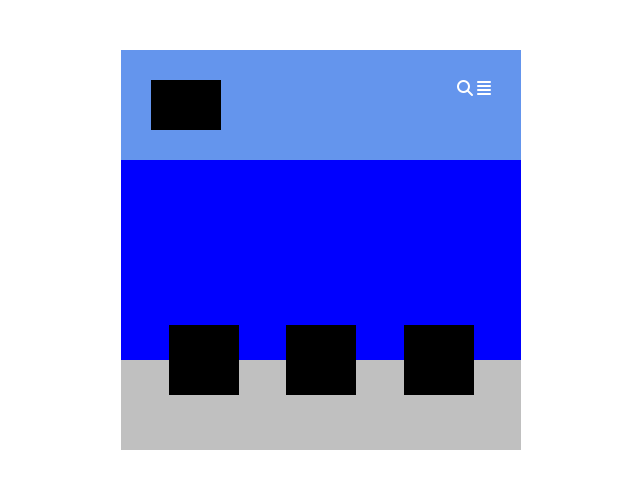
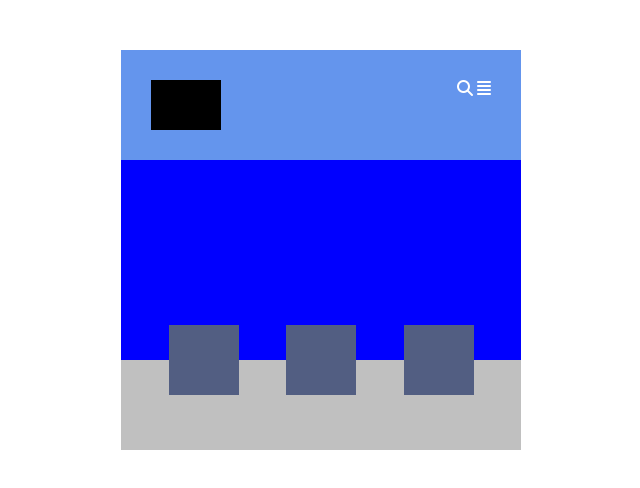
Before and after one commit to IvaschenkoAndrii/june2022-html, a plain HTML site: page lesson3/index.html in a window 1280 px wide. Shown: the whole page, without its empty margins (319-959 px from the left). Drawn offline with Linux system fonts and the light colour scheme.

Commit message:
Lesson3 - HW1

```diff
--- a/lesson3/style.css
+++ b/lesson3/style.css
@@ -43,7 +43,7 @@ body{
 .box3 div{
         height: 70px;
         width: 70px;
-        background: black;
+        background: #525e82;
         position: relative;
         top: -35px;
 }
```
